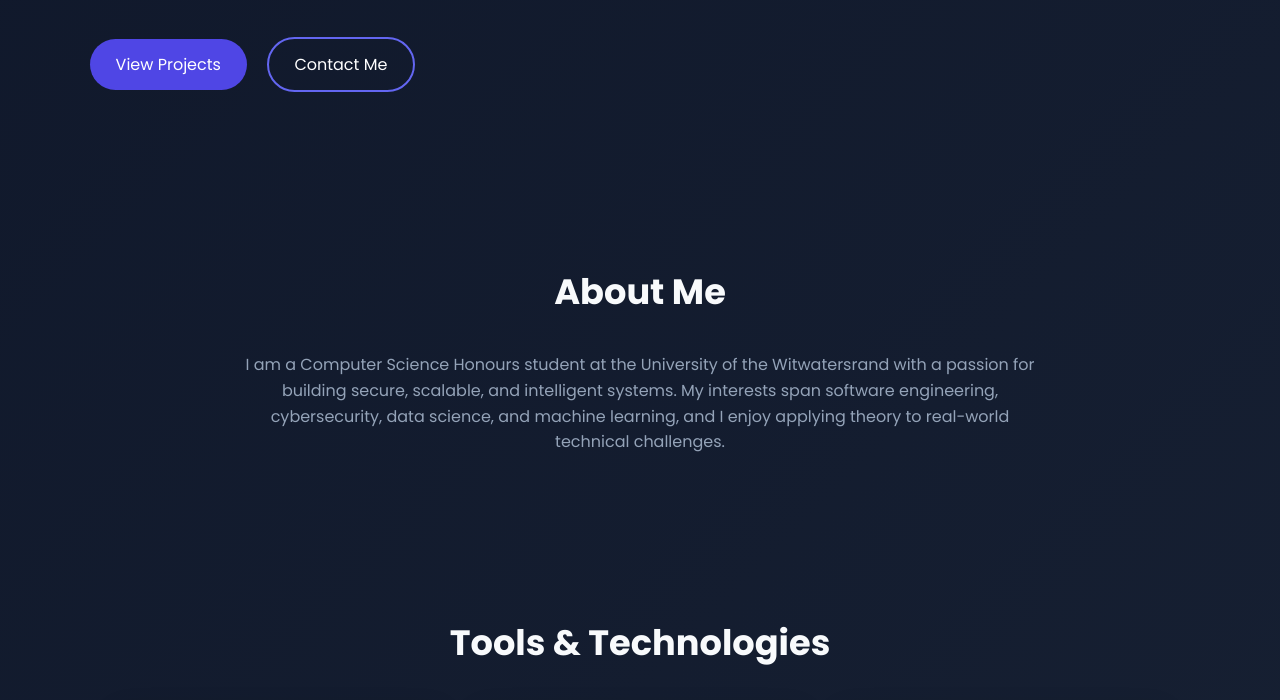
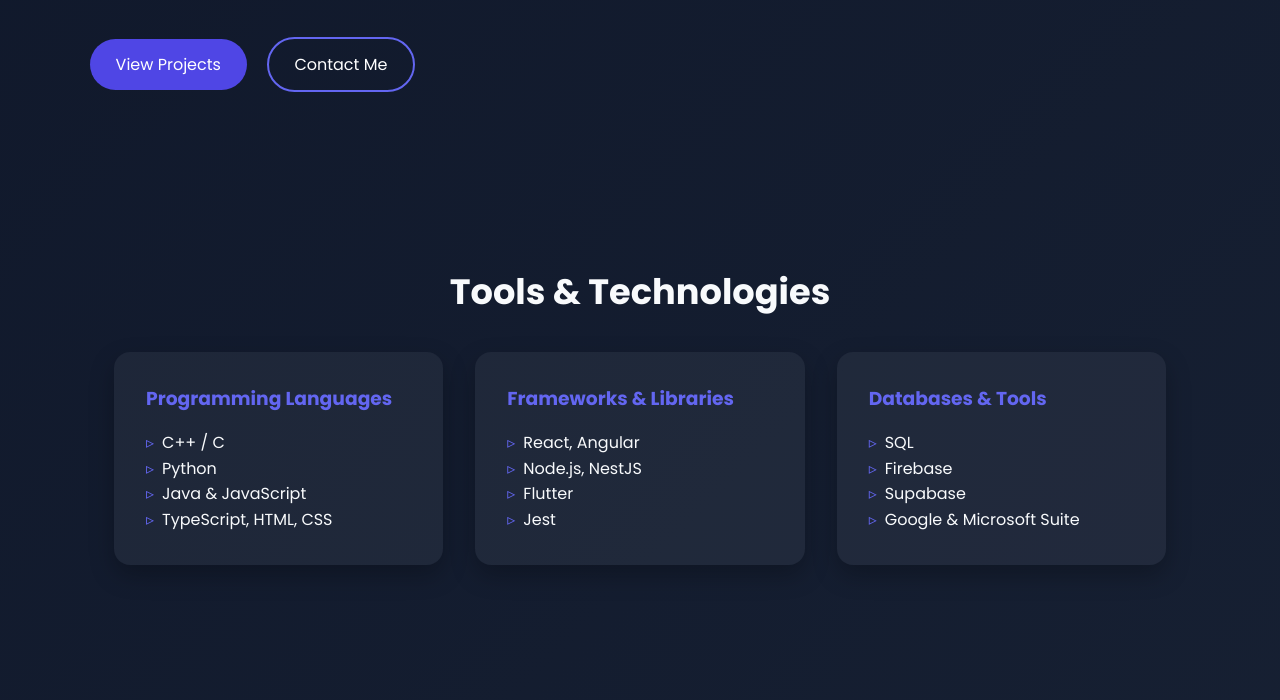
Before and after one commit to Sesihle-Goniwe/Professional-Website, a plain HTML site: page index.html in a window 1280 px wide. Shown: the part 616-1316 px from the top of the page. Drawn offline with Linux system fonts and the light colour scheme.

Commit message:
Remove About Me section from index.html
Removed the 'About Me' section from the index.html file.

```diff
--- a/index.html
+++ b/index.html
@@ -204,15 +204,6 @@
     </div>
   </header>
 
-  <section class="about" id="about">
-    <h2>About Me</h2>
-    <p>
-      I am a Computer Science Honours student at the University of the Witwatersrand with a passion for building secure,
-      scalable, and intelligent systems. My interests span software engineering, cybersecurity, data science, and machine
-      learning, and I enjoy applying theory to real-world technical challenges.
-    </p>
-  </section>
-
   <section id="skills">
     <h2>Tools & Technologies</h2>
     <div class="grid">
```
